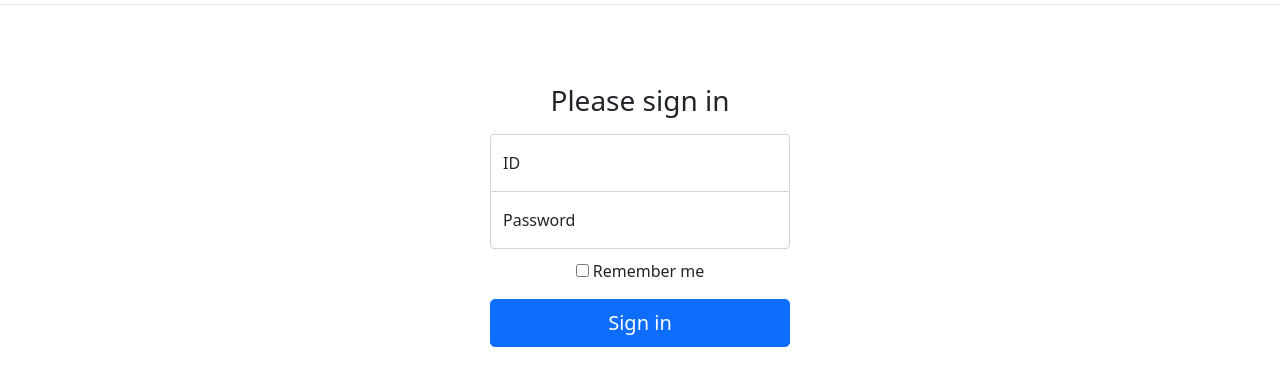
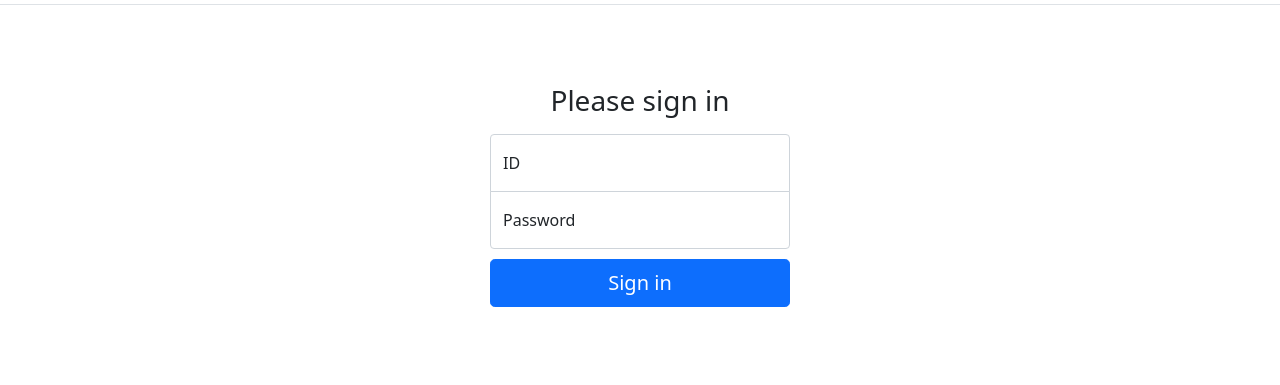
Before and after one commit to dataworldEdu/snackworld-proto, a plain HTML site: page member/login.html in a window 1280 px wide. Shown: the part 113-498 px from the top of the page. Drawn offline with nearby package versions, Linux system fonts and the light colour scheme.

Commit message:
modify login.html

```diff
--- a/member/login.html
+++ b/member/login.html
@@ -105,11 +105,6 @@
                     <label for="floatingPassword">Password</label>
                 </div>
 
-                <div class="checkbox mb-3">
-                    <label>
-                        <input type="checkbox" value="remember-me"> Remember me
-                    </label>
-                </div>
                 <button class="w-100 btn btn-lg btn-primary" type="submit">Sign in</button>
             </form>
     </main>
```
